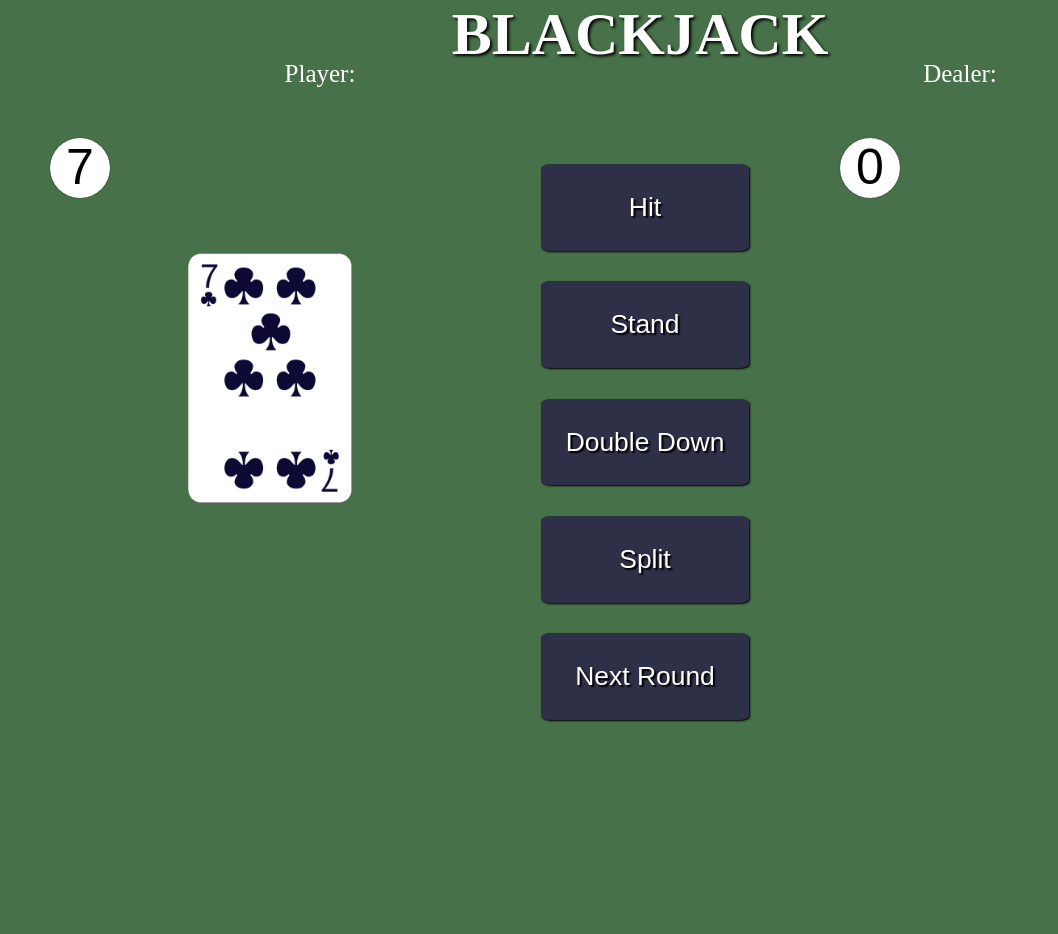
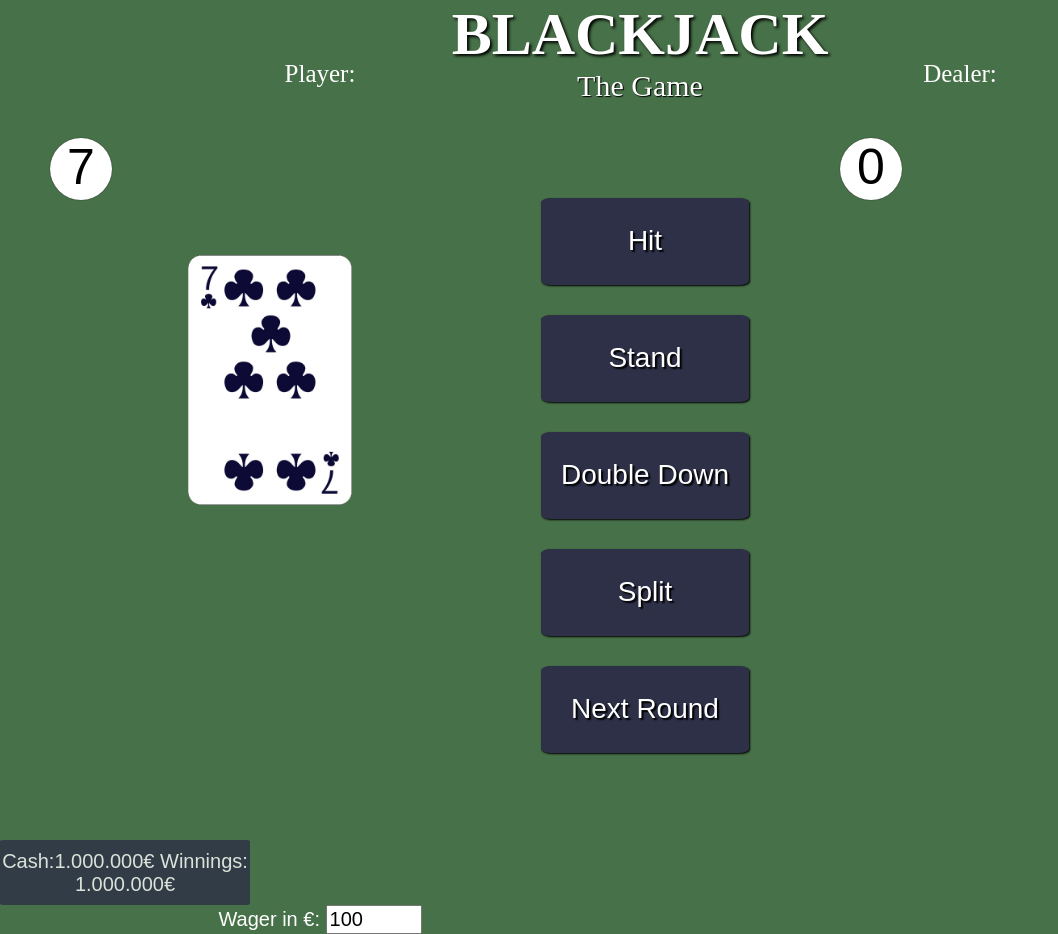
Before and after one commit to JendrikGit/TypeScriptAssignment-Blackjack, a website with bundled scripts: page index.html in a window 1280 px wide. Both pictures are taken after a click on the button "Hit". Shown: the whole page, without its empty margins (0-1058 px from the left). Before the commit the page ends 800 px from the top, so only its background shows below. Built offline with nearby package versions, Linux system fonts and the light colour scheme.

Commit message:
cash spaces

```diff
--- a/Stylesheet.css
+++ b/Stylesheet.css
@@ -54,6 +54,7 @@ body {
 #Playercardsurface {
     margin-top: 50px;
   margin-right: 100px;
+  height: 500px;
 
 }
 
@@ -99,25 +100,17 @@ height: 250px;
     background-color: #2D3047;
     border-radius: 5%;
     color: white;
-    font-size: 0.7cm;
-    margin-top: 0.8cm;
+    font-size: 28px;
+    margin-top: 30px;
     text-shadow: 2px 2px 1.5px black;
     box-shadow: 1px 1px 2px #000;
-    /* display: block;*/
-    /* margin-top: 0.5cm;
-    margin-left: 0.5cm;*/
-    /*  flex-direction: column;
-    align-items: center;
-    position: relative;
-    flex-wrap: wrap;
-    justify-content: center;
-    align-content: center;*/
+
 
 }
 
-/*.ChooseButtons:hover {
+.ChooseButtons:hover {
     cursor: pointer;
-}*/
+}
 
 /*Spielkartengröße (Rückseite)*/
 /*.Card {
@@ -132,8 +125,8 @@ height: 250px;
 
 
 #PlayerWertBJ {
-    width: 60px;
-    height: 60px;
+    width: 62px;
+    height: 62px;
     border-radius: 180%;
     background-color: white;
     font-size: 50px;
@@ -146,8 +139,8 @@ height: 250px;
 }
 
 #CroupierWertBJ{
-    width: 60px;
-    height: 60px;
+    width: 62px;
+    height: 62px;
     border-radius: 180%;
     background-color: white;
     box-shadow: 0 0 1px black;
@@ -169,3 +162,34 @@ height: 250px;
     color: white;
     font-size:25px;
 }
+
+.Wagerdiv{
+margin-top:90px;
+font-size: 20px;
+font-family: Arial, Helvetica, sans-serif;
+color: white;
+}
+
+#Wager{
+    font-size: 20px;
+}
+
+.Cashspace{
+background-color: #2D3047;
+height: 55px;
+width: 250px;
+opacity: 0.8;
+border-radius: 2%;
+padding-top: 10px;
+}
+
+#winner{
+   font-weight: 300;
+    font-size: 30px;
+    color: white;
+    text-align: center;
+    text-shadow: 1px 1px 1px black;
+
+
+
+}
--- a/index.html
+++ b/index.html
@@ -15,6 +15,8 @@
 
     <div id="Playground">
         <span id="Titel">BLACKJACK</span>
+        <br/>
+        <span id="winner">The Game</span>
         <!-- Buttons mit den Funktionen (Hit,Stand,Double Down, Split und surrender )-->
 
 
@@ -23,11 +25,15 @@
         <div id="PlayerSide">
 <div id="PlayerTitel" >Player:</div>
             <div id="PlayerWertBJ">0</div>
-            <div id="Playercardsurface">
-
-
+            <div id="Playercardsurface"></div>
+        <div class="Wagerdiv">
+            <div class="Cashspace">
+           <span>     Cash:</span><span id="Cash">1.000.000€</span>
+                Winnings: <span id="Winnings">1.000.000€</span>
             </div>
-            <div class="EinsatzSpieler"></div>
+            Wager in €:
+            <input id="Wager" value="100" type="number" min="100" max="1000" step="50">
+        </div>
         </div>
 
         <div class="CroupierSide">
--- a/src/index.ts
+++ b/src/index.ts
@@ -1,6 +1,7 @@
 // THIS IS A MODULE!
 
 export const helloWorld: string = "Hello world";
+import { alertMe } from "./myOtherModule";
 
 export class Beispiel extends HTMLElement {
   constructor() {
@@ -90,8 +91,9 @@ const splitbutton = document.getElementById("SplitButton")as HTMLButtonElement;
 const surrendertbutton = document.getElementById("SurrenderButton")as HTMLButtonElement;
 surrendertbutton.addEventListener("click", nextRound);
 
+const wager = document.getElementById("Wager")as HTMLInputElement
 //Anfang der Funktionen
-
+wager.addEventListener("change",choosewager)
 function restartgame(){
   if(blackjackgame.pressOnce === false){
  //Spieler wählt einsatz
@@ -102,7 +104,7 @@ function restartgame(){
 
   }
 }
-
+function choosewager(){}
 
 function blackjackHit() {
 
@@ -136,7 +138,8 @@ function blackjackStand(){
 
 /*blackjackgame["isTurnsOver"] = true;
   blackjackgame.pressOnce = true;*/
-
+  CalculateWinner();
+  showWinner();
   }
 
 
@@ -149,25 +152,39 @@ function blackjackStand(){
 do {
 
   //console.log("start der Schleife");
-  let card: string = randomcard();
+ let card: string = randomcard();
   console.log("card2" + card)
-  //setTimeout(function(){
   showCardDealer(card, DEALER);
   updateWertDealer(card, DEALER);
   showDealerScore(DEALER);
- //}, 2000);
 }
 while(activePlayer["score"] < 17)
   }
 
+/*
+function Timeout(){
+  console.log("viki")
+  setTimeout(() => {
+    console.log("viki2")
+    let card: string = randomcard();
+  console.log("card2" + card)
+  showCardDealer(card, DEALER);
+  updateWertDealer(card, DEALER);
+  showDealerScore(DEALER)}
+  , 3000);
 
+  let card: string = randomcard();
+  console.log("card2" + card)
+  showCardDealer(card, DEALER);
+  updateWertDealer(card, DEALER);
+  showDealerScore(DEALER);*/
 
 
 
 
 // Funktion für eine Zufällige Karte
 function randomcard() {
-  let randomIndex: number = Math.floor(Math.random() * 13);
+  let randomIndex: number = Math.floor(Math.random() * blackjackgame.cards.length);
   return blackjackgame["cards"][randomIndex];
 }
 
@@ -176,9 +193,11 @@ function showCardPlayer(card: string, activePlayer: IPlayer){
     let cardImage = document.createElement("img")as HTMLImageElement;
    // console.log(cardImage)
     cardImage.src = `TestCards/${card}.png`;
+    let filtercards = blackjackgame.cards.filter((item)=>{return item !== card});
    // cardImage.style = `width: ${widthSize()}; height:${heightSize()};`;
     const Cardplace = document.querySelector(activePlayer["div"])as HTMLDivElement;
     Cardplace.appendChild(cardImage);
+    blackjackgame.cards = filtercards;
 
   }
 }
@@ -187,10 +206,11 @@ function showCardDealer(card: string, activePlayer: IDealer){
     let cardImage = document.createElement("img")as HTMLImageElement;
    // console.log(cardImage)
     cardImage.src = `TestCards/${card}.png`;
+    let filtercards = blackjackgame.cards.filter((item)=>{return item !== card});
    // cardImage.style = `width: ${widthSize()}; height:${heightSize()};`;
     const Cardplace = document.querySelector(activePlayer["div"])as HTMLDivElement;
     Cardplace.appendChild(cardImage);
-
+    blackjackgame.cards = filtercards;
   }
 }
 
@@ -259,6 +279,7 @@ function showPlayerScore(activePlayer: IPlayer) {
    testquer.innerHTML = "x";
    //testquer.style.fontSize = "35px";
    testquer.style.backgroundColor= "#f70000";
+   blackjackStand();
    // let text = document.querySelector["Wertdiv"]);
   }
   else {
@@ -292,6 +313,7 @@ function showDealerScore(activePlayer: IDealer) {
 
 
 function CalculateWinner(){
+  console.log("Hallo")
 if (PLAYER["score"] <= 21){
 if(PLAYER["score"] > DEALER["score"] || DEALER["score"] > 21){
   winner = PLAYER;
@@ -321,20 +343,29 @@ else if(PLAYER["score"] > 21 && DEALER["score"] > 21){
   console.log("Spieler hat gewonnen");
 }
 return winner;
+
 }
 
+/*CalculateMoney(){
 
-/*
+
+
+}
+*/
+
 function showWinner(){
 let message!: string
+let WinColor!: string
 
 if(winner === PLAYER){
 message = "PLAYER WONS!";
+WinColor = "blue"
 //document.querySelector("#losses")?.innerHTML
 
 }
 if(winner === DEALER){
 message = "DEALER WONS"
+WinColor= "red"
 
 }
 
@@ -342,9 +373,10 @@ message = "DEALER WONS"
 
 //if(winner === NONE){}
 
-let winmessage = document.getElementById("#PlayerTitel")as HTMLDivElement;
+let winmessage = document.querySelector("#winner")as HTMLSpanElement;
 winmessage.innerHTML = message;
-}*/
+winmessage.style.color= WinColor;
+}
 
 //Next Round ->
 function nextRound(){
@@ -352,6 +384,10 @@ function nextRound(){
     console.log("nextRound()")
   resetDealer(DEALER);
   resetPlayer(PLAYER);
+  let winmessage = document.querySelector("#winner")as HTMLSpanElement;
+  winmessage.innerHTML = "The Game";
+  winmessage.style.color = "white";
+  blackjackgame.cards= ["A", "2", "3", "4", "5", "6", "7", "8", "9", "10", "J", "Q", "K"];
   blackjackgame["PlayerHit"] = false;
   blackjackgame["isTurnsOver"] = false;
   blackjackgame["isStand"] = false;
@@ -372,6 +408,7 @@ function nextRound(){
      ImgDiv.removeChild(ImgDiv.firstChild);}
   }
 
+
   function resetDealer(activePlayer: IDealer){
     console.log("resetDealer");
     activePlayer["score"]= 0;
```
Also changed, not shown: rollup.config.js (line endings or trailing spaces).
